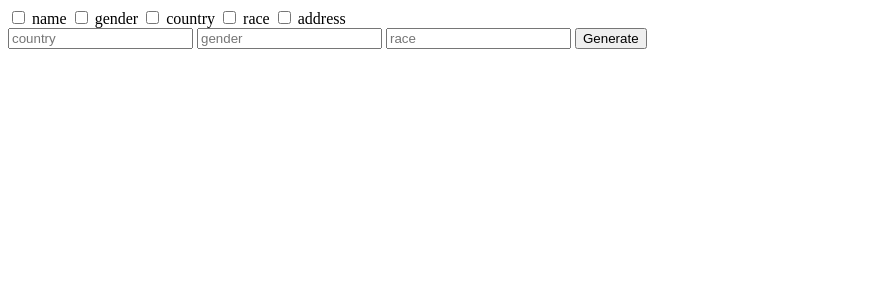
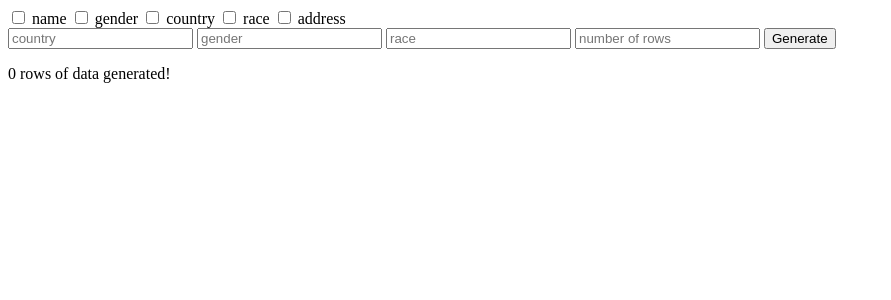
Before and after one commit to XYLau/ItsInMyHead, a Django app: page /data/search-post in a window 1280 px wide. Shown: the top 300 px of the page, without its empty margins (0-891 px from the left). Run offline with Django 3.2, Linux system fonts and the light colour scheme.

Commit message:
select number of data

```diff
--- a/datagen/search.py
+++ b/datagen/search.py
@@ -11,6 +11,7 @@ def search_post(request):
     display = []
     if request.POST:
         check_list = request.POST.getlist('check_list')
+        rows = request.POST['rows']
 
         # deal with gender filter
         if "gender" in check_list:
@@ -64,6 +65,10 @@ def search_post(request):
                     if "gender" in check_list:
                         attr['Gender'] = item_first.gender
 
+                    if "address" in check_list:
+                        # TODO : finish address generate
+                        attr['Address'] = "Address"
+
                     if "country" in check_list:
                         for item_country in country_obj:
                             attr_country = copy.copy(attr)
@@ -73,4 +78,6 @@ def search_post(request):
                     else:
                         display.append(attr)
 
+        if len(display) > rows:
+            display = display[:rows]
     return render(request, "generate.html", {'datas': display})
--- a/datagen/templates/generate.html
+++ b/datagen/templates/generate.html
@@ -17,16 +17,16 @@
         <input type="text" name="country" placeholder="country">
         <input type="text" name="gender" placeholder="gender">
         <input type="text" name="race" placeholder="race">
+        <input type="number" name="rows" placeholder="number of rows">
         <input type="submit" value="Generate">
     </form>
 
     <!-- result display. rlt is defined in search.py-->
     <p>
         {% autoescape off %}
+            {{ datas|length }} rows of data generated! </br>
+
             {% for item in datas %}
-{#                {% for key, value in item.items %}#}
-{#                        {{ value }},#}
-{#                {% endfor %}#}
                 {% if item.Name %}
                     {{ item.Name }},
                 {% endif %}
@@ -40,7 +40,7 @@
                     {{ item.Race }},
                 {% endif %}
                 {% if item.Address %}
-                    {{ item.Address }}.
+                    {{ item.Address }}
                 {% endif %}
                 </br>
             {% endfor %}
```
